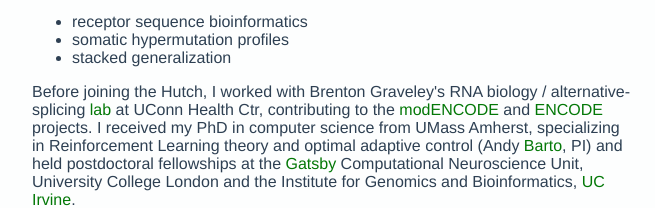
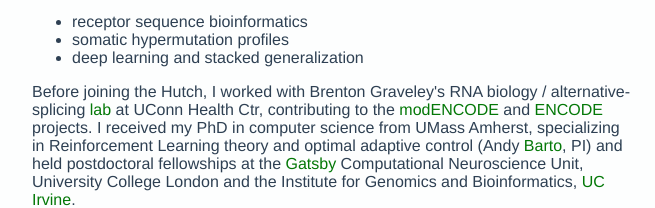
Before and after one commit to moduff/moduff.github.io, a plain HTML site: page index.html in a window 1280 px wide. Shown: the part 509-717 px from the top of the page, without its empty margins (67-722 px from the left). Drawn offline with Linux system fonts and the light colour scheme.

Commit message:
Update index.html

```diff
--- a/index.html
+++ b/index.html
@@ -115,7 +115,7 @@ I'm a computational biologist focussed on analysis,
   <ul>
     <li>receptor sequence bioinformatics
     <li>somatic hypermutation profiles
-    <li>stacked generalization
+    <li>deep learning and stacked generalization
   </ul>
 
 Before joining the Hutch, I worked with Brenton Graveley's RNA biology / alternative-splicing <a
```
